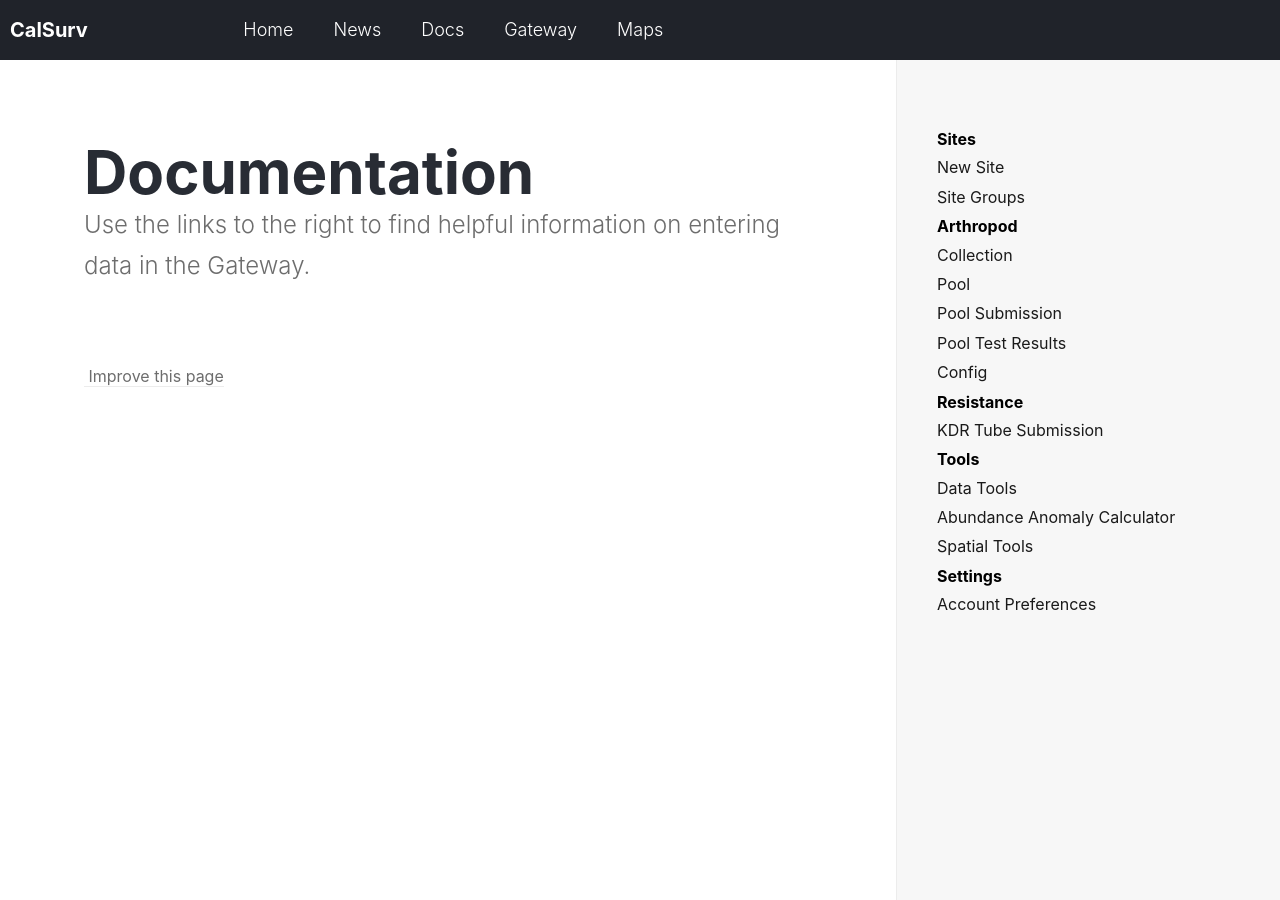
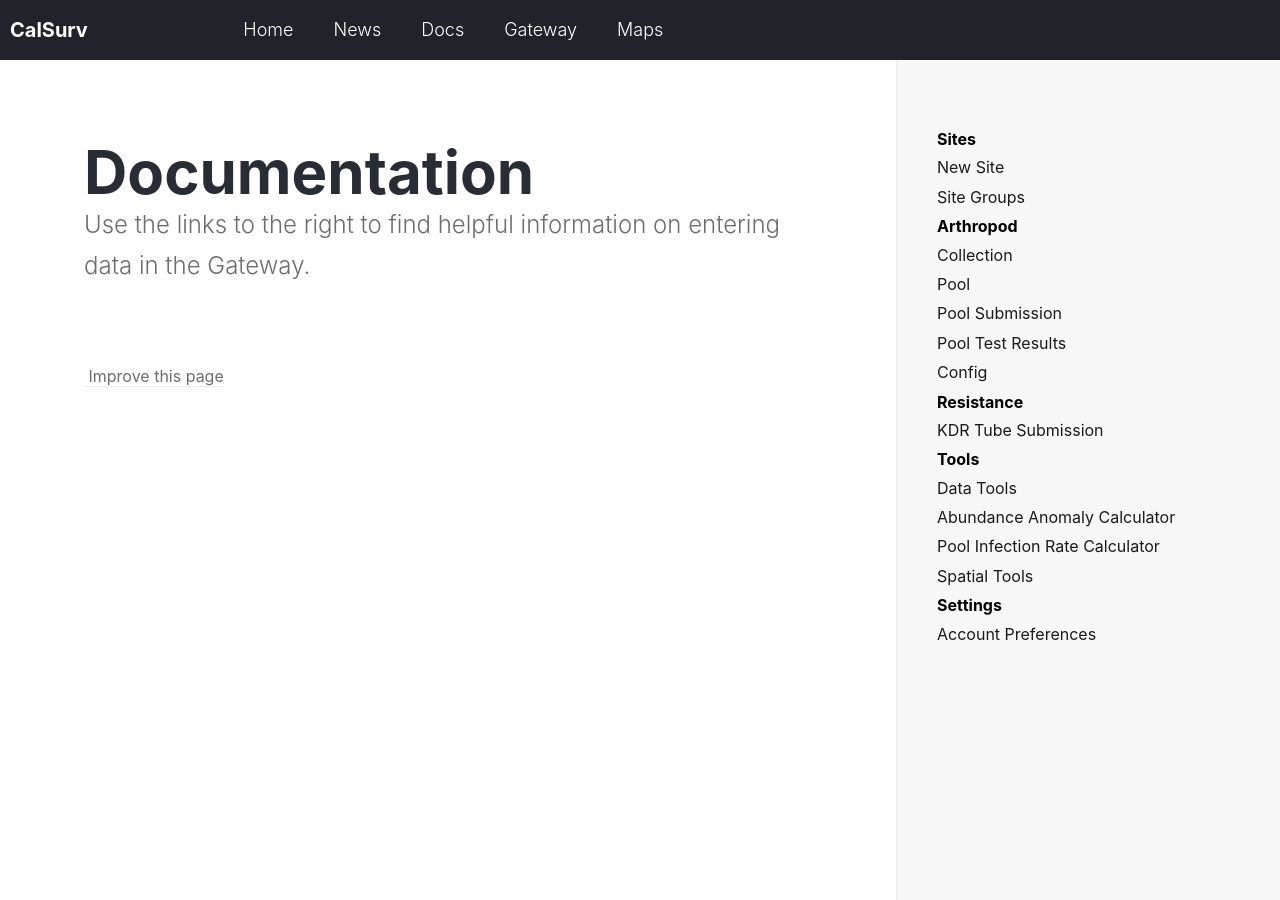
Before and after one commit to tlvaldepena/vectorsurv.org, a Jekyll site: the page built from _docs/index.md, in a window 1280 px wide and 900 px high. Built offline with Jekyll 4.4.1, drawn with Linux system fonts in a browser that asks for light colours.

Commit message:
Update docs_nav.yml

```diff
--- a/_data/docs_nav.yml
+++ b/_data/docs_nav.yml
@@ -16,6 +16,7 @@
   docs:
     - link: /docs/tools/data-tools/
     - link: /docs/tools/calculators/anomaly/
+    - link: /docs/tools/calculators/infection-rate/
     - link: /docs/tools/spatial-tools/
 - title: Settings
   docs:
```
